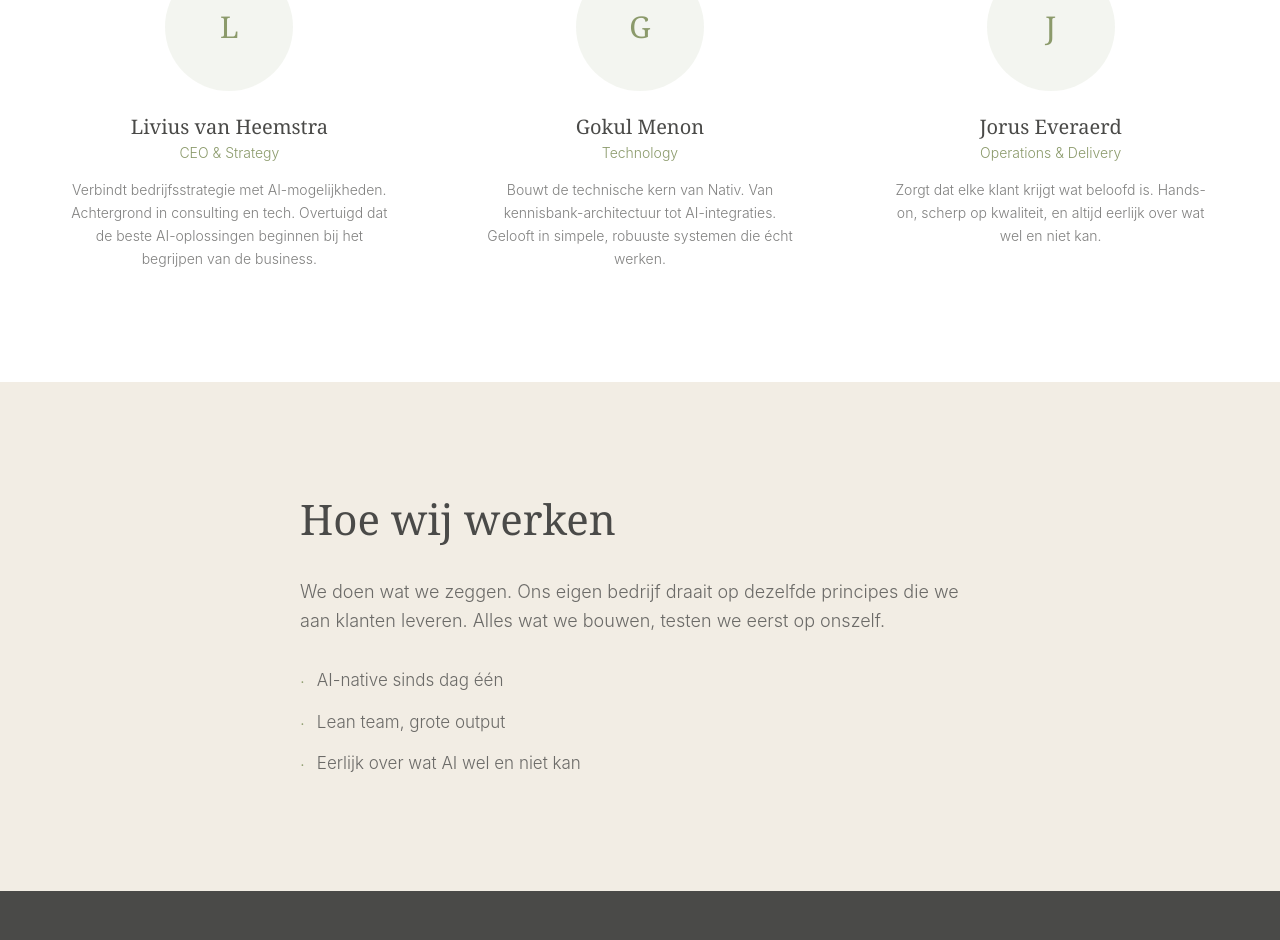
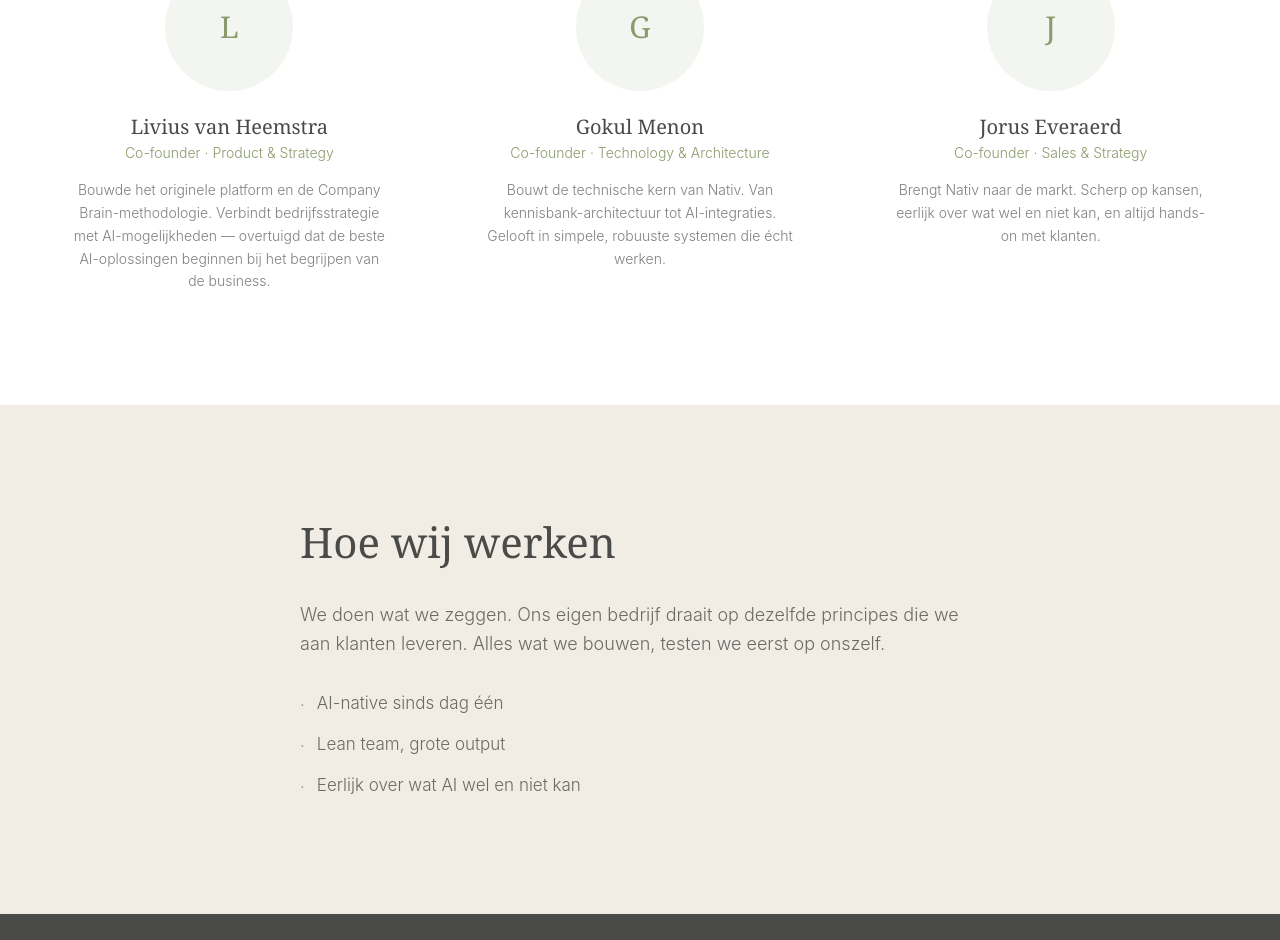
Before and after one commit to henryaoturner-art/nativ-website, a Next.js app: page /over-ons in a window 1280 px wide. Shown: the part 1313-2253 px from the top of the page. Built offline with nearby package versions, Linux system fonts and the light colour scheme.

Commit message:
fix: correct co-founder roles from vault (no titles, all co-founders)

```diff
--- a/src/app/over-ons/page.tsx
+++ b/src/app/over-ons/page.tsx
@@ -10,18 +10,18 @@ export const metadata: Metadata = {
 const team = [
   {
     name: "Livius van Heemstra",
-    role: "CEO & Strategy",
-    bio: "Verbindt bedrijfsstrategie met AI-mogelijkheden. Achtergrond in consulting en tech. Overtuigd dat de beste AI-oplossingen beginnen bij het begrijpen van de business.",
+    role: "Co-founder · Product & Strategy",
+    bio: "Bouwde het originele platform en de Company Brain-methodologie. Verbindt bedrijfsstrategie met AI-mogelijkheden — overtuigd dat de beste AI-oplossingen beginnen bij het begrijpen van de business.",
   },
   {
     name: "Gokul Menon",
-    role: "Technology",
+    role: "Co-founder · Technology & Architecture",
     bio: "Bouwt de technische kern van Nativ. Van kennisbank-architectuur tot AI-integraties. Gelooft in simpele, robuuste systemen die écht werken.",
   },
   {
     name: "Jorus Everaerd",
-    role: "Operations & Delivery",
-    bio: "Zorgt dat elke klant krijgt wat beloofd is. Hands-on, scherp op kwaliteit, en altijd eerlijk over wat wel en niet kan.",
+    role: "Co-founder · Sales & Strategy",
+    bio: "Brengt Nativ naar de markt. Scherp op kansen, eerlijk over wat wel en niet kan, en altijd hands-on met klanten.",
   },
 ];
 
```
